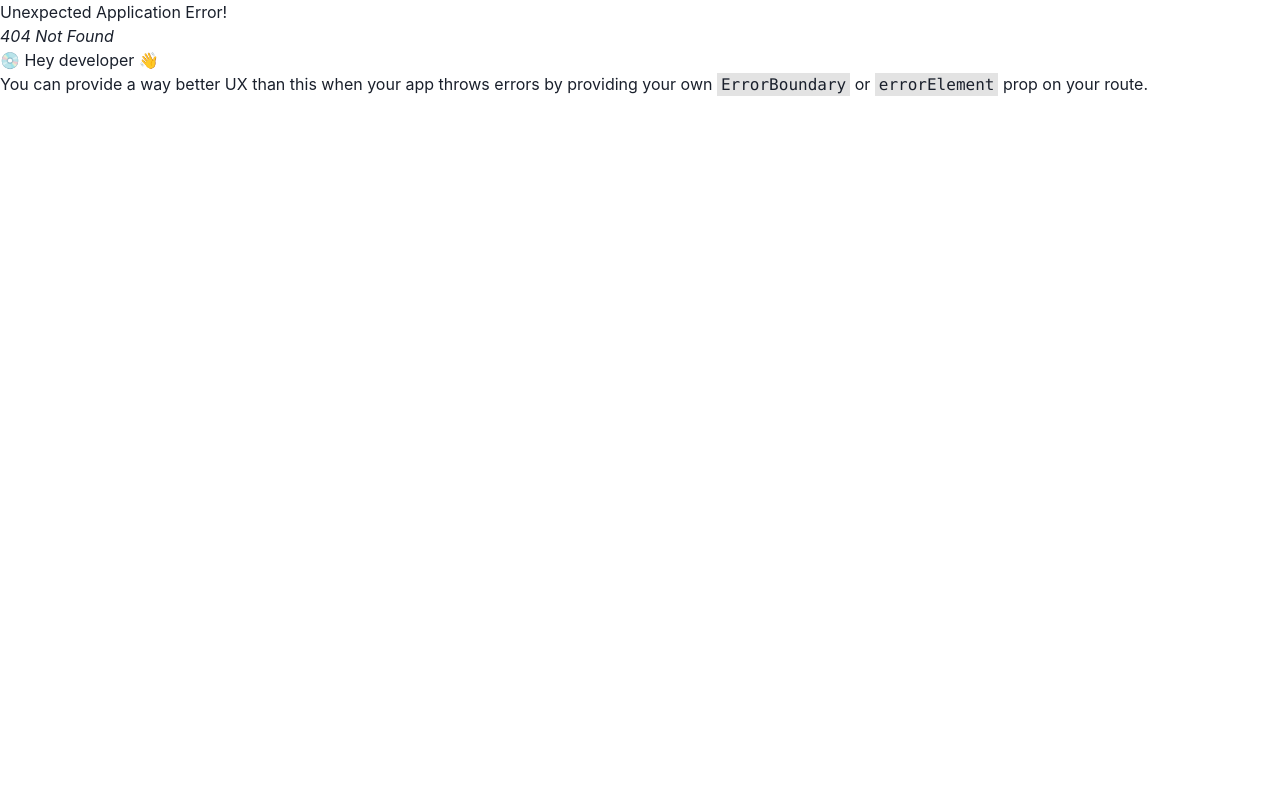
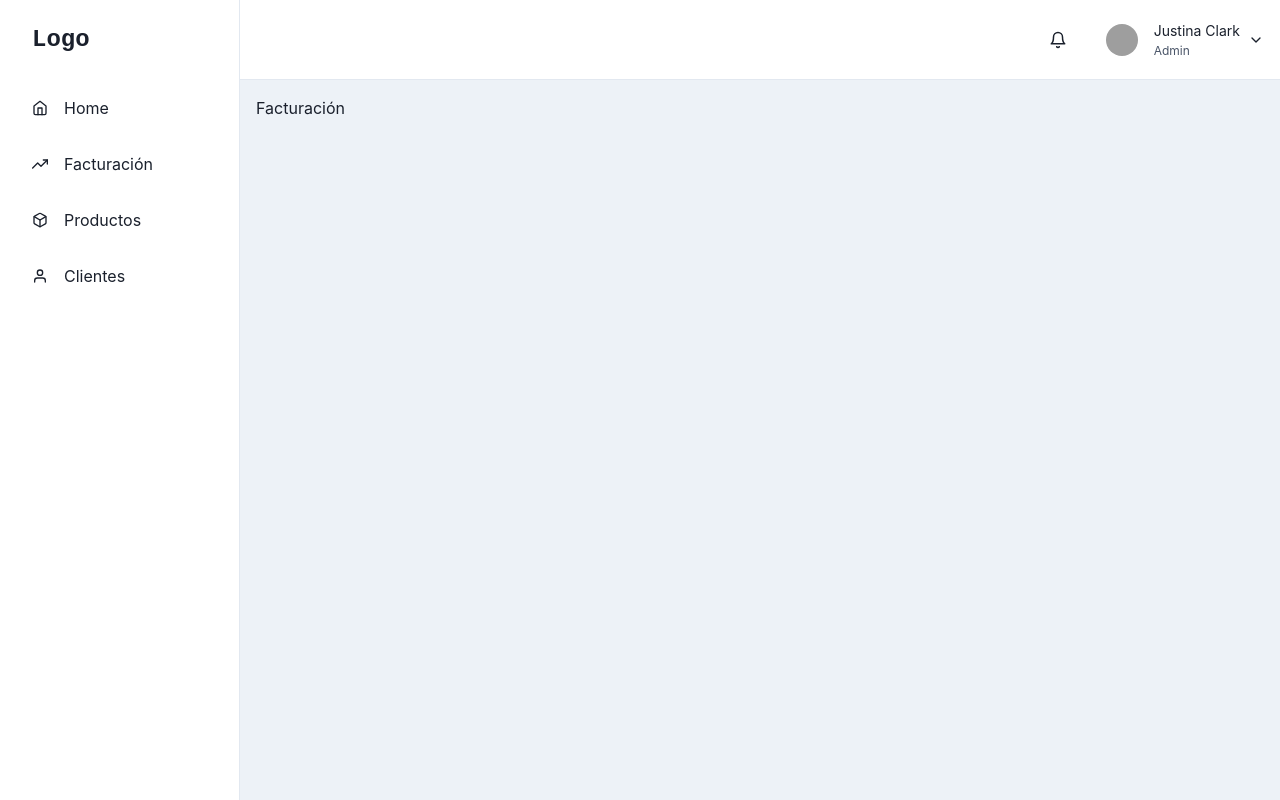
Before and after one commit to SantiagoBriceno/Water-treatment-project, a React (Vite) app in the folder front-end/: page /facturacion in a window 1280 px wide. Before the commit this address had no page. Built offline with nearby package versions, Linux system fonts and the light colour scheme; grey boxes are pictures that could not be loaded.

Commit message:
Added: new views

```diff
--- /dev/null
+++ b/front-end/src/views/Clientes.view.jsx
@@ -0,0 +1,7 @@
+export default function () {
+  return (
+    <div>
+      <h1>Clientes</h1>
+    </div>
+  )
+}
--- /dev/null
+++ b/front-end/src/views/Facturacion.view.jsx
@@ -0,0 +1,7 @@
+export default function () {
+  return (
+    <div>
+      <h1>Facturación</h1>
+    </div>
+  )
+}
--- /dev/null
+++ b/front-end/src/views/Productos.view.jsx
@@ -0,0 +1,7 @@
+export default function () {
+  return (
+    <div>
+      <h1>Productos - Inventario</h1>
+    </div>
+  )
+}
```
Also changed, not shown: front-end/src/router/routes.jsx (+15 -0 lines).
